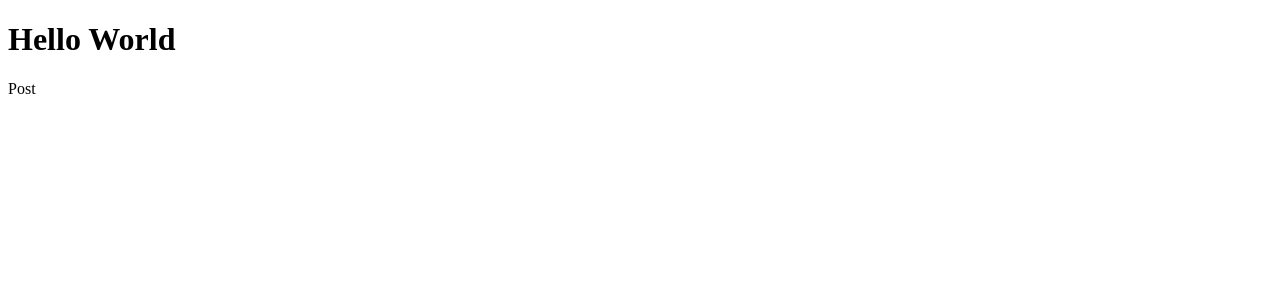
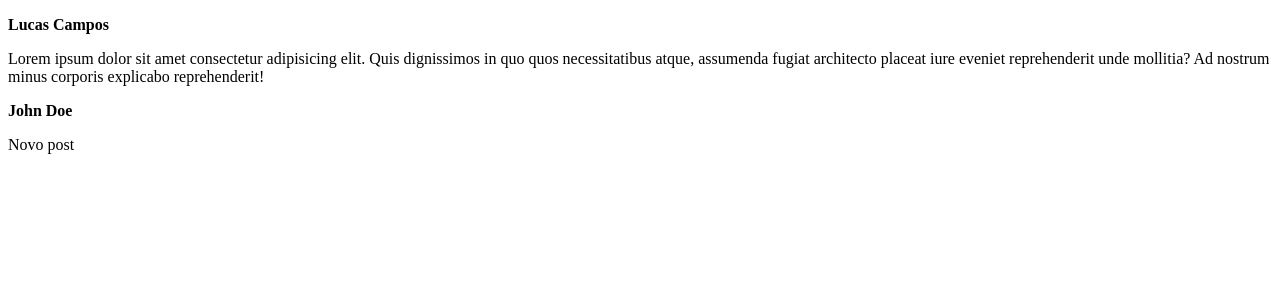
Before and after one commit to lucasfdcampos/rocketseat-ignite-aulas, a React (Vite) app in the folder reactjs/01-fundamentos-reactjs/: page / in a window 1280 px wide. Shown: the top 300 px of the page. Built offline with nearby package versions, Linux system fonts and the light colour scheme.

Commit message:
add Post component

```diff
--- a/reactjs/01-fundamentos-reactjs/src/App.jsx
+++ b/reactjs/01-fundamentos-reactjs/src/App.jsx
@@ -3,8 +3,14 @@ import { Post } from "./Post"
 export function App() {
   return (
     <>
-    <h1>Hello World </h1>
-    <Post />
+      <Post
+        author="Lucas Campos"
+        content="Lorem ipsum dolor sit amet consectetur adipisicing elit. Quis dignissimos in quo quos necessitatibus atque, assumenda fugiat architecto placeat iure eveniet reprehenderit unde mollitia? Ad nostrum minus corporis explicabo reprehenderit!"
+      />
+       <Post
+        author="John Doe"
+        content="Novo post"
+      />
     </>
   )
 }
--- a/reactjs/01-fundamentos-reactjs/src/Post.jsx
+++ b/reactjs/01-fundamentos-reactjs/src/Post.jsx
@@ -1,3 +1,12 @@
-export function Post() {
-  return <p>Post</p>;
+
+
+export function Post(props) {
+  return (
+    <div>
+      <strong>
+        <p>{props.author}</p>
+      </strong>
+      <p>{props.content}</p>
+    </div>
+    );
 }
```
